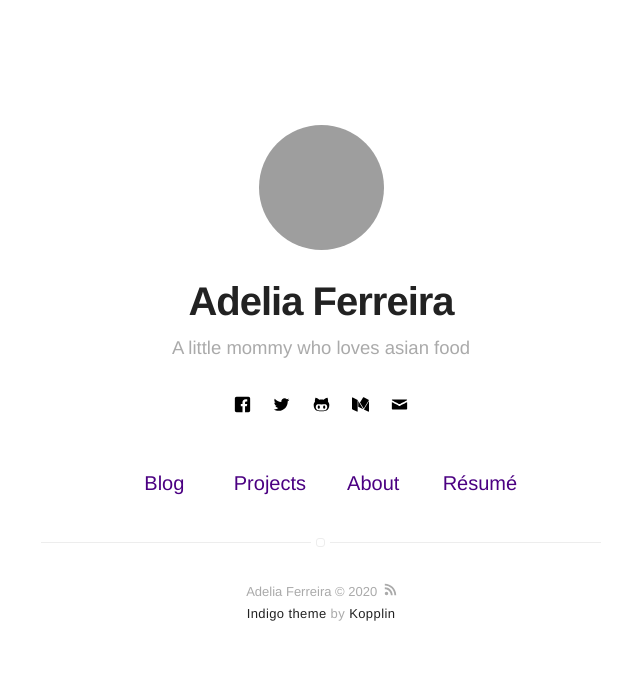
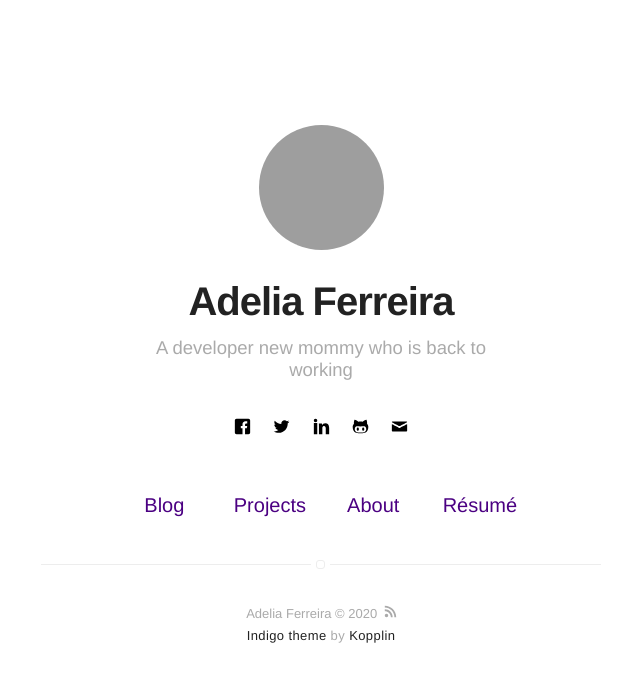
Before and after one commit to adeliaferreira/blog, a Jekyll site: the page built from index.html, in a window 1280 px wide. Shown: the top 682 px of the page, without its empty margins (319-959 px from the left). Built offline with Jekyll 4.4.1, drawn with Linux system fonts in a browser that asks for light colours; part of the change alters nothing that is shown.

```diff
--- a/_config.yml
+++ b/_config.yml
@@ -1,6 +1,6 @@
 # main text of home
 name: Adelia Ferreira
-bio: A little mommy who loves asian food
+bio: A developer new mommy who is back to working
 
 # twitter summary info
 description: A blog about a mommy technology and stuff related
@@ -34,23 +34,23 @@ disqus:
   categories: [blog, project] # only show disqus for posts that have these categories
 
 # if you don't have any of social below, comment the line
-facebook: myfacebook
-twitter: mytwitter
+facebook: tayane.figueira
+twitter: figueiraTayane
 # instagram: myinstagram
 # pinterest: mypinterest
-# linkedin: mylinkedin
+linkedin: adeliaferreira
 # youtube: myyoutube
 # spotify: myspotify
-github: mygithub
+github: adeliaferreira
 # gitlab: mygitlab
 # lastfm: mylastfm
 # stackoverflow: 7044681/mystackoverflow
 # quora: userquora
 # reddit: username
-medium: medium
+# medium: medium
 # vimeo: myvimeo
 # lanyrd: mylanyrd
-email: myemail@gmail.com
+email: adeliatf.ferreira@gmail.com
 
 authors:
   johndoe:
```
